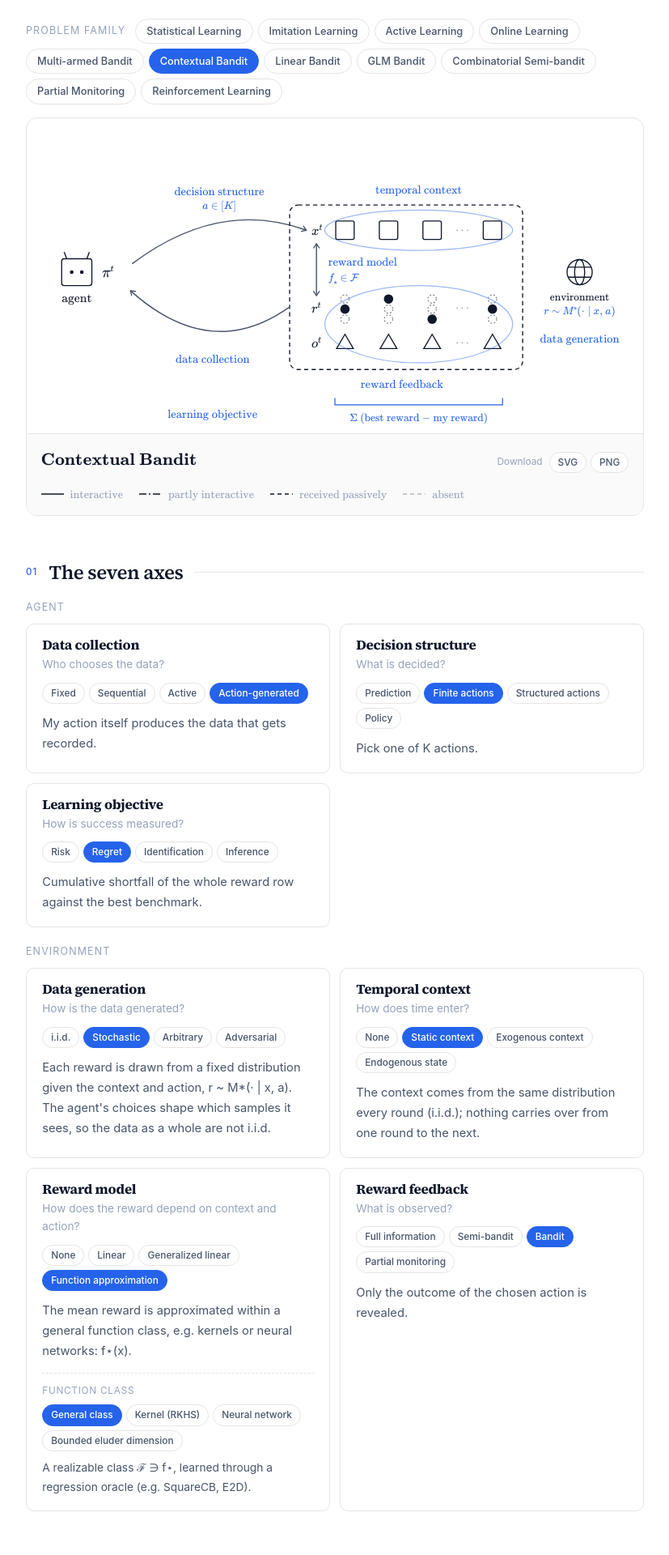
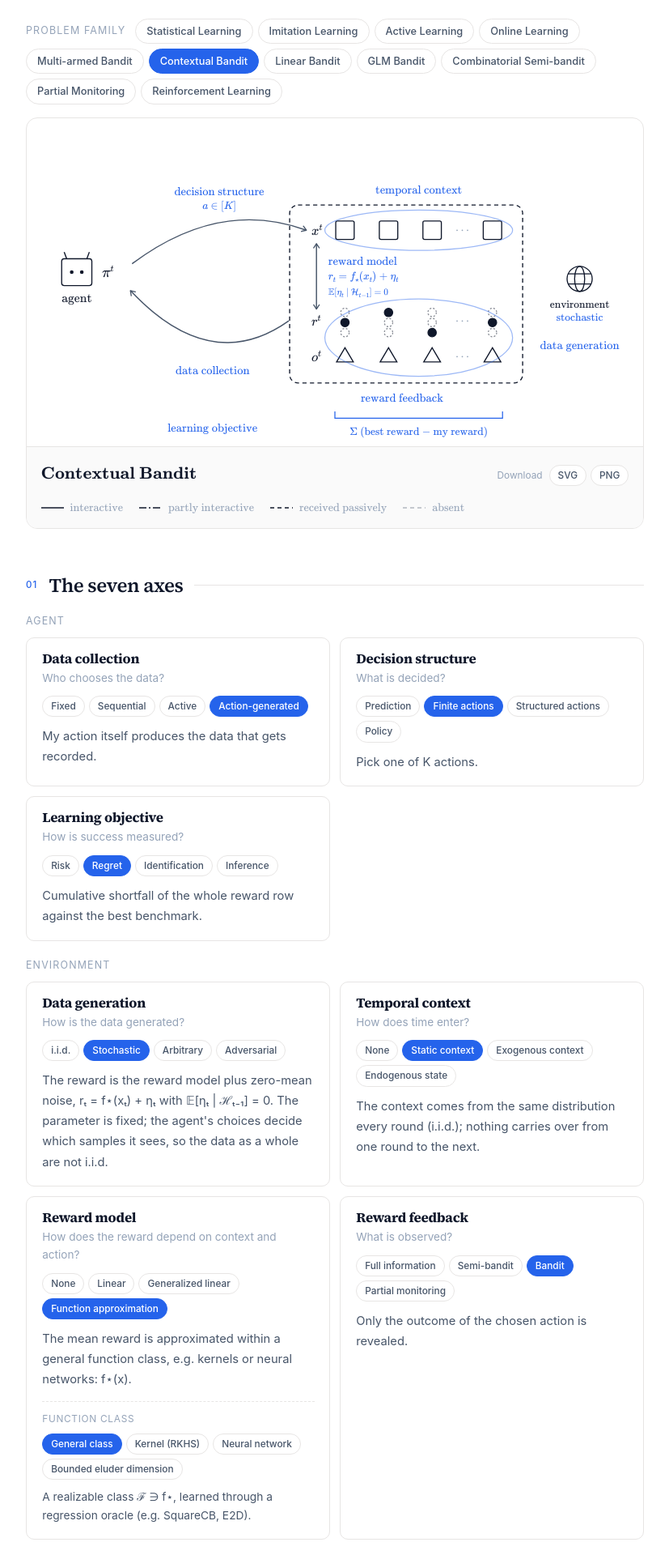
Before and after one commit to hajin322/hajin322.github.io, a Jekyll site: the page built from pages/learning-framework.html, in a window 1280 px wide. Shown: the part 1393-3313 px from the top of the page at 81% size, without its empty margins (226-1053 px from the left). Built offline with Jekyll 4.4.1, drawn with Linux system fonts in a browser that asks for light colours.

Commit message:
Learning Framework: reward model and data generation combine into one formula
Co-Authored-By: Claude Opus 5.5 <noreply@anthropic.com>

```diff
--- a/pages/learning-framework.html
+++ b/pages/learning-framework.html
@@ -95,6 +95,7 @@ html[lang="ko"] .lf-dl::before { content: "다운로드"; }
 #fig .ts { fill: var(--text-muted); font-size: 14px; }
 #fig .ax { fill: var(--accent); font-size: 14px; cursor: pointer; }
 #fig .capA { fill: var(--accent); font-size: 13px; }
+#fig .rmS { font-size: 11px; }
 #fig .ink { stroke: var(--text); fill: none; stroke-width: 1.3; }
 #fig .ell { stroke: var(--accent); stroke-opacity: 0.45; fill: transparent; stroke-width: 1.2; cursor: pointer; transition: fill 0.2s var(--ease); }
 #fig .link { fill: none; stroke: var(--text-secondary); stroke-width: 1.4; marker-end: url(#ar); transition: opacity 0.25s; }
@@ -272,7 +273,7 @@ html[lang="ko"] .lf-dl::before { content: "다운로드"; }
 
 <div class="lf-stage">
   <div class="lf-fig">
-    <svg id="fig" viewBox="0 0 720 356" role="img" aria-labelledby="figTitle">
+    <svg id="fig" viewBox="0 0 720 372" role="img" aria-labelledby="figTitle">
       <title id="figTitle">Agent, data and environment of a decision-making system</title>
       <defs>
         <marker id="ar" viewBox="0 0 10 10" refX="8" refY="5" markerWidth="6" markerHeight="6" orient="auto-start-reverse"><path d="M2 1L8 5L2 9" fill="none" stroke="#475569" stroke-width="1.5" stroke-linecap="round" stroke-linejoin="round"/></marker>
@@ -289,55 +290,58 @@ html[lang="ko"] .lf-dl::before { content: "다운로드"; }
       <!-- agent ↔ data: each label sits on its own arrow -->
       <!-- two arrows: agent → environment carries the decision, environment → agent carries the data -->
       <path id="decLine" class="link" data-ax="dec" d="M118 158 Q222 80 326 118"/>
-      <path id="retLine" class="link" data-ax="acq" d="M305 210 Q212 276 116 190"/>
+      <path id="retLine" class="link" data-ax="acq" d="M305 226 Q212 292 116 190"/>
       <text class="ax" data-ax="dec" x="222" y="76" text-anchor="middle">decision structure</text>
       <text class="capA" id="decCap" data-ax="dec" x="222" y="93" text-anchor="middle"></text>
-      <text class="ax" data-ax="acq" x="214" y="276" text-anchor="middle">data collection</text>
-      <text class="ax" data-ax="obj" x="214" y="342" text-anchor="middle">learning objective</text>
+      <text class="ax" data-ax="acq" x="214" y="290" text-anchor="middle">data collection</text>
+      <text class="ax" data-ax="obj" x="214" y="358" text-anchor="middle">learning objective</text>
 
       <!-- the data, inside the environment's box -->
-      <rect id="envBox" class="rgn" data-ax="env" x="306" y="88" width="278" height="196" rx="10"/>
+      <rect id="envBox" class="rgn" data-ax="env" x="306" y="88" width="278" height="212" rx="10"/>
       <text class="m" x="332" y="124" style="font-size:16px">x<tspan class="lp-m" dy="-6" style="font-size:11px">t</tspan></text>
-      <text class="m" x="332" y="216" style="font-size:16px">r<tspan class="lp-m" dy="-6" style="font-size:11px">t</tspan></text>
-      <text class="m" x="332" y="258" style="font-size:16px">o<tspan class="lp-m" dy="-6" style="font-size:11px">t</tspan></text>
+      <text class="m" x="332" y="232" style="font-size:16px">r<tspan class="lp-m" dy="-6" style="font-size:11px">t</tspan></text>
+      <text class="m" x="332" y="274" style="font-size:16px">o<tspan class="lp-m" dy="-6" style="font-size:11px">t</tspan></text>
       <g id="cols"></g>
-      <g id="dots"><text class="ts" x="512" y="122" text-anchor="middle">⋯</text><text class="ts" x="512" y="214" text-anchor="middle">⋯</text><text class="ts" x="512" y="256" text-anchor="middle">⋯</text></g>
+      <g id="dots"><text class="ts" x="512" y="122" text-anchor="middle">⋯</text><text class="ts" x="512" y="230" text-anchor="middle">⋯</text><text class="ts" x="512" y="272" text-anchor="middle">⋯</text></g>
       <g id="endo" data-ax="temp"></g>
       <ellipse id="elTemp" class="ell" data-ax="temp" cx="460" cy="118" rx="112" ry="24"/>
-      <ellipse id="elFb" class="ell" data-ax="fb" cx="460" cy="230" rx="112" ry="46"/>
+      <ellipse id="elFb" class="ell" data-ax="fb" cx="460" cy="246" rx="112" ry="46"/>
       <text class="ax" data-ax="temp" x="460" y="74" text-anchor="middle">temporal context</text>
-      <text class="ax" data-ax="fb" x="440" y="306" text-anchor="middle">reward feedback</text>
+      <text class="ax" data-ax="fb" x="440" y="322" text-anchor="middle">reward feedback</text>
 
       <!-- reward model: one arrow from the context row to the reward row -->
-      <path id="rmLine" class="link rmA" data-ax="rm" d="M338 134 L338 196"/>
-      <text class="ax" data-ax="rm" x="352" y="160">reward model</text>
-      <g id="rmCap" data-ax="rm"><text class="capA" data-l="en" x="352" y="179"></text><text class="capA" data-l="ko" x="352" y="179"></text></g>
+      <path id="rmLine" class="link rmA" data-ax="rm" d="M338 134 L338 212"/>
+      <text class="ax" data-ax="rm" x="352" y="159">reward model</text>
+      <g id="rmCap" data-ax="rm">
+        <text class="capA" id="rmL1" x="352" y="177"></text>
+        <text class="capA rmS" data-l="en" x="352" y="195"></text><text class="capA rmS" data-l="ko" x="352" y="195"></text>
+      </g>
 
       <!-- the environment, right next to its box -->
 
-      <g><circle class="ink" cx="652" cy="168" r="15"/><ellipse class="ink" cx="652" cy="168" rx="6" ry="15"/><line class="ink" x1="638" y1="162" x2="666" y2="162"/><line class="ink" x1="638" y1="174" x2="666" y2="174"/></g>
-      <text class="t" x="652" y="202" text-anchor="middle" style="font-size:13px">environment</text>
-      <g id="envCap" data-ax="env"><text class="capA" data-l="en" x="652" y="218" text-anchor="middle"></text><text class="capA" data-l="ko" x="652" y="218" text-anchor="middle"></text></g>
-      <text class="ax" data-ax="env" x="652" y="252" text-anchor="middle">data generation</text>
+      <g><circle class="ink" cx="652" cy="176" r="15"/><ellipse class="ink" cx="652" cy="176" rx="6" ry="15"/><line class="ink" x1="638" y1="170" x2="666" y2="170"/><line class="ink" x1="638" y1="182" x2="666" y2="182"/></g>
+      <text class="t" x="652" y="210" text-anchor="middle" style="font-size:13px">environment</text>
+      <g id="envCap" data-ax="env"><text class="capA" data-l="en" x="652" y="226" text-anchor="middle"></text><text class="capA" data-l="ko" x="652" y="226" text-anchor="middle"></text></g>
+      <text class="ax" data-ax="env" x="652" y="260" text-anchor="middle">data generation</text>
 
       <!-- objective marks -->
       <g id="objRisk" data-ax="obj" class="hide">
-        <text class="capA" data-l="en" x="548" y="342" text-anchor="middle">predict on new data</text>
-        <text class="capA" data-l="ko" x="548" y="342" text-anchor="middle">새 데이터에서 예측</text>
+        <text class="capA" data-l="en" x="548" y="358" text-anchor="middle">predict on new data</text>
+        <text class="capA" data-l="ko" x="548" y="358" text-anchor="middle">새 데이터에서 예측</text>
       </g>
       <g id="objRegret" data-ax="obj" class="hide">
-        <path d="M360 318 L360 326 L560 326 L560 318" fill="none" stroke="var(--accent)" stroke-width="1.2"/>
-        <text class="capA" data-l="en" x="460" y="346" text-anchor="middle">Σ (best reward − my reward)</text>
-        <text class="capA" data-l="ko" x="460" y="346" text-anchor="middle">Σ (최선의 보상 − 내 보상)</text>
+        <path d="M360 334 L360 342 L560 342 L560 334" fill="none" stroke="var(--accent)" stroke-width="1.2"/>
+        <text class="capA" data-l="en" x="460" y="362" text-anchor="middle">Σ (best reward − my reward)</text>
+        <text class="capA" data-l="ko" x="460" y="362" text-anchor="middle">Σ (최선의 보상 − 내 보상)</text>
       </g>
       <g id="objId" data-ax="obj" class="hide">
-        <line x1="498" y1="94" x2="498" y2="324" stroke="var(--accent)" stroke-width="1.4" stroke-dasharray="4 3"/>
-        <text class="capA" data-l="en" x="498" y="342" text-anchor="middle">stop at <tspan class="mi">τ</tspan> and answer</text>
-        <text class="capA" data-l="ko" x="498" y="342" text-anchor="middle"><tspan class="mi">τ</tspan>에서 멈추고 답을 낸다</text>
+        <line x1="498" y1="94" x2="498" y2="340" stroke="var(--accent)" stroke-width="1.4" stroke-dasharray="4 3"/>
+        <text class="capA" data-l="en" x="498" y="358" text-anchor="middle">stop at <tspan class="mi">τ</tspan> and answer</text>
+        <text class="capA" data-l="ko" x="498" y="358" text-anchor="middle"><tspan class="mi">τ</tspan>에서 멈추고 답을 낸다</text>
       </g>
       <g id="objInf" data-ax="obj" class="hide">
-        <text class="capA" data-l="en" x="548" y="342" text-anchor="middle">test and confidence set for <tspan class="mi">M</tspan><tspan dy="-5" style="font-size:70%">∗</tspan></text>
-        <text class="capA" data-l="ko" x="548" y="342" text-anchor="middle"><tspan class="mi">M</tspan><tspan dy="-5" style="font-size:70%">∗</tspan><tspan dy="5">에 대한 검정과 신뢰집합</tspan></text>
+        <text class="capA" data-l="en" x="548" y="358" text-anchor="middle">test and confidence set for <tspan class="mi">M</tspan><tspan dy="-5" style="font-size:70%">∗</tspan></text>
+        <text class="capA" data-l="ko" x="548" y="358" text-anchor="middle"><tspan class="mi">M</tspan><tspan dy="-5" style="font-size:70%">∗</tspan><tspan dy="5">에 대한 검정과 신뢰집합</tspan></text>
       </g>
     </svg>
   </div>
@@ -423,10 +427,10 @@ const AXES = [
   {id:'env', name:'Data generation',
    q:['How is the data generated?', '데이터가 어떻게 생성되나'],
    where:['The box around xᵗ, rᵗ, oᵗ that M* writes', 'M*가 쓰는 xᵗ, rᵗ, oᵗ를 둘러싼 상자'], vals:[
-    ['i.i.d.', 'Every data point is an independent draw from a fixed M*, whatever the agent does.', '모든 데이터가 에이전트와 상관없이 고정된 M*에서 독립적으로 뽑힌다.'],
-    ['Stochastic', 'Each reward is drawn from a fixed distribution given the context and action, r ~ M*(· | x, a). The agent\'s choices shape which samples it sees, so the data as a whole are not i.i.d.', '보상이 맥락과 행동이 주어지면 고정된 분포에서 뽑힌다, r ~ M*(· | x, a). 어떤 표본을 보게 될지는 에이전트의 선택이 정하므로 데이터 전체는 i.i.d.가 아니다.'],
-    ['Arbitrary', 'The sequence is fixed in advance, arbitrarily, with no distribution behind it.', '분포 없이 수열이 미리 임의로 정해져 있다.'],
-    ['Adversarial', 'M* reads the history so far and writes the next round against the agent.', 'M*가 지금까지의 기록을 보고 다음 라운드를 쓴다.']]},
+    ['i.i.d.', 'Every data point (x, r) is an independent draw from a fixed distribution 𝒟, whatever the agent does.', '모든 데이터 (x, r)이 에이전트와 상관없이 고정된 분포 𝒟에서 독립적으로 뽑힌다.'],
+    ['Stochastic', 'The reward is the reward model plus zero-mean noise, rₜ = f⋆(xₜ) + ηₜ with 𝔼[ηₜ | ℋₜ₋₁] = 0. The parameter is fixed; the agent\'s choices decide which samples it sees, so the data as a whole are not i.i.d.', '보상은 보상 모델에 평균이 0인 잡음을 더한 값이다, rₜ = f⋆(xₜ) + ηₜ, 𝔼[ηₜ | ℋₜ₋₁] = 0. 파라미터는 고정이고, 어떤 표본을 보게 될지는 에이전트의 선택이 정하므로 데이터 전체는 i.i.d.가 아니다.'],
+    ['Arbitrary', 'No noise model: the parameters θ₁, …, θ_T are fixed in advance, arbitrarily (an oblivious adversary).', '잡음 모델이 없다. 파라미터 θ₁, …, θ_T가 미리 임의로 정해져 있다(oblivious adversary).'],
+    ['Adversarial', 'Each θₜ is chosen after seeing the history ℋₜ₋₁, against the agent (an adaptive adversary).', '각 θₜ를 지금까지의 기록 ℋₜ₋₁을 보고 에이전트에게 불리하게 고른다(adaptive adversary).']]},
   {id:'temp', name:'Temporal context',
    q:['How does time enter?', '시간이 어떻게 들어오나'],
    where:['Row xᵗ and the arrows between columns', 'xᵗ의 행과 칸 사이의 화살표'], vals:[
@@ -487,14 +491,14 @@ function mk(parent, tag, attrs) { const e = document.createElementNS(NS, tag); f
 COLX.forEach((cx, i) => {
   const g = mk(cols, 'g', {class: 'col', id: 'col' + i});
   mk(g, 'rect', {class: 'ink xsq', x: cx - 11, y: 107, width: 22, height: 22, rx: 2});
-  [0, 1, 2].forEach(k => mk(g, 'circle', {class: 'rc', cx: cx, cy: 200 + k * 12, r: 5, 'data-k': k}));
-  mk(g, 'polygon', {class: 'ink tri', points: cx + ',242 ' + (cx - 10) + ',259 ' + (cx + 10) + ',259'});
+  [0, 1, 2].forEach(k => mk(g, 'circle', {class: 'rc', cx: cx, cy: 216 + k * 12, r: 5, 'data-k': k}));
+  mk(g, 'polygon', {class: 'ink tri', points: cx + ',258 ' + (cx - 10) + ',275 ' + (cx + 10) + ',275'});
   if (i === 3) {
     // the last round doubles as the objective's target: a prediction (risk) or a conclusion (inference)
-    mk(g, 'text', {class: 'capA q4 hide', x: cx, y: 219, 'text-anchor': 'middle', style: 'font-size:18px'}).textContent = '?';
+    mk(g, 'text', {class: 'capA q4 hide', x: cx, y: 235, 'text-anchor': 'middle', style: 'font-size:18px'}).textContent = '?';
     const ci = mk(g, 'g', {class: 'ci4 hide'});
-    mk(ci, 'path', {d: 'M' + (cx - 6) + ' 198 H' + (cx + 6) + ' M' + cx + ' 198 V226 M' + (cx - 6) + ' 226 H' + (cx + 6), fill: 'none', stroke: 'var(--accent)', 'stroke-width': 1.5});
-    mk(ci, 'circle', {cx: cx, cy: 212, r: 3.5, fill: 'var(--accent)'});
+    mk(ci, 'path', {d: 'M' + (cx - 6) + ' 214 H' + (cx + 6) + ' M' + cx + ' 214 V242 M' + (cx - 6) + ' 242 H' + (cx + 6), fill: 'none', stroke: 'var(--accent)', 'stroke-width': 1.5});
+    mk(ci, 'circle', {cx: cx, cy: 228, r: 3.5, fill: 'var(--accent)'});
   }
 });
 const endo = document.getElementById('endo');
@@ -505,25 +509,38 @@ const endo = document.getElementById('endo');
 
 // LaTeX-style captions: [font class, text, 'sup' | 'sub' | 'acc' | undefined]
 //   mi = math italic, rm = roman, cal = \mathcal, bb = \mathbb
-const MSTAR = [['mi', 'M'], ['rm', '∗', 'sup']];
 const DEC_CAP = [
   [['mi', 'y'], ['rm', 'ˆ', 'acc']],                                                    // \hat{y}
   [['mi', 'a'], ['rm', ' ∈ ['], ['mi', 'K'], ['rm', ']']],                              // a \in [K]
   [['mi', 'a'], ['rm', ' ∈ '], ['cal', 'A'], ['rm', ' ⊂ '], ['bb', 'R'], ['mi', 'd', 'sup']], // a \in \mathcal{A} \subset \mathbb{R}^d
   [['mi', 'π'], ['rm', ' : '], ['cal', 'X'], ['rm', ' → '], ['cal', 'A']]                // \pi : \mathcal{X} \to \mathcal{A}
 ];
-const RM_CAP = [
-  [[]],                                                                                  // none: dashed arrow, no formula
-  [[['rm', '⟨'], ['mi', 'x'], ['rm', ', '], ['mi', 'θ'], ['rm', '⋆', 'sub'], ['rm', '⟩']]],                              // <x, θ⋆>
-  [[['mi', 'σ'], ['rm', '(⟨'], ['mi', 'x'], ['rm', ', '], ['mi', 'θ'], ['rm', '⋆', 'sub'], ['rm', '⟩)']]],              // σ(<x, θ⋆>)
-  [[['mi', 'f'], ['rm', '⋆', 'sub'], ['rm', '('], ['mi', 'x'], ['rm', ')']]]                                              // f⋆(x)
-];
-const ENV_CAP = [
-  [[['rm', 'fixed ']].concat(MSTAR), MSTAR.concat([['rm', ' 고정']])],
-  [[['mi', 'r'], ['rm', ' ∼ '], ['mi', 'M'], ['rm', '∗', 'sup'], ['rm', '(· | '], ['mi', 'x'], ['rm', ', '], ['mi', 'a'], ['rm', ')']]].concat([[['mi', 'r'], ['rm', ' ∼ '], ['mi', 'M'], ['rm', '∗', 'sup'], ['rm', '(· | '], ['mi', 'x'], ['rm', ', '], ['mi', 'a'], ['rm', ')']]]),
-  [[['rm', 'arbitrary']], [['rm', '미리 쓰인 표']]],
-  [[['rm', 'adaptive']], [['rm', '기록에 반응']]]
-];
+// The reward model fixes the shape of the reward; data generation fixes what is held fixed inside it.
+// Together they give one formula (line 1) and the condition on its parameter or noise (line 2).
+const ENV_CAP = [[['rm', 'i.i.d.']], [['rm', 'stochastic']], [['rm', 'arbitrary']], [['rm', 'adversarial']]];
+function rewardLines(lang) {
+  const env = state.env, rm = state.rm, seq = env >= 1, adv = env >= 2;
+  const T = [['mi', 't', 'sub']], STAR = [['rm', '⋆', 'sub']];
+  const X = seq ? [['mi', 'x']].concat(T) : [['mi', 'x']];
+  const P = (sym) => [['mi', sym]].concat(adv ? T : STAR);       // θ⋆ (fixed) or θ_t (chosen each round)
+  let core, sym, set;
+  if (rm === 0) { core = P('μ').concat([['rm', '('], ['mi', 'a'], ['rm', ')']]); sym = 'μ'; set = [['rm', '[0, 1]'], ['mi', 'K', 'sup']]; }
+  else if (rm === 1) { core = [['rm', '⟨']].concat(X, [['rm', ', ']], P('θ'), [['rm', '⟩']]); sym = 'θ'; set = [['rm', 'Θ']]; }
+  else if (rm === 2) { core = [['mi', 'σ'], ['rm', '(⟨']].concat(X, [['rm', ', ']], P('θ'), [['rm', '⟩)']]); sym = 'θ'; set = [['rm', 'Θ']]; }
+  else if (faSub === 2) { core = [['rm', 'NN(']].concat(X, [['rm', '; ']], P('θ'), [['rm', ')']]); sym = 'θ'; set = [['rm', 'Θ']]; }
+  else { core = P('f').concat([['rm', '(']], X, [['rm', ')']]); sym = 'f'; set = faSub === 1 ? [['cal', 'H'], ['mi', 'k', 'sub']] : [['cal', 'F']]; }
+  const R = seq ? [['mi', 'r']].concat(T) : [['mi', 'r']];
+  const noise = env <= 1 ? [['rm', ' + '], ['mi', 'η']].concat(seq ? T : []) : [];
+  const line1 = R.concat([['rm', ' = ']], core, noise);
+  const H = [['cal', 'H'], ['mi', 't', 'sub'], ['rm', '−1', 'sub']];
+  const ko = lang === 'ko';
+  let line2;
+  if (env === 0) line2 = [['rm', '('], ['mi', 'x'], ['rm', ', '], ['mi', 'r'], ['rm', ') ∼ '], ['cal', 'D'], ['rm', ko ? ' 에서 i.i.d.' : ' i.i.d.']];
+  else if (env === 1) line2 = [['bb', 'E'], ['rm', '['], ['mi', 'η'], ['mi', 't', 'sub'], ['rm', ' | ']].concat(H, [['rm', '] = 0']]);
+  else if (env === 2) line2 = [['mi', sym], ['rm', '1', 'sub'], ['rm', ', …, '], ['mi', sym], ['mi', 'T', 'sub'], ['rm', ' ∈ ']].concat(set, [['rm', ko ? ', 미리 고정' : ', fixed in advance']]);
+  else line2 = [['mi', sym]].concat(T, [['rm', ' ∈ ']], set, [['rm', ko ? ', ' : ', chosen from ']], H, ko ? [['rm', '을 보고 선택']] : []);
+  return [line1, line2];
+}
 const SHIFT = {sup: -5, sub: 3};
 function rich(el, toks) {
   el.textContent = '';
```
Also changed, not shown: other parts of pages/learning-framework.html (+4 -5 lines).
